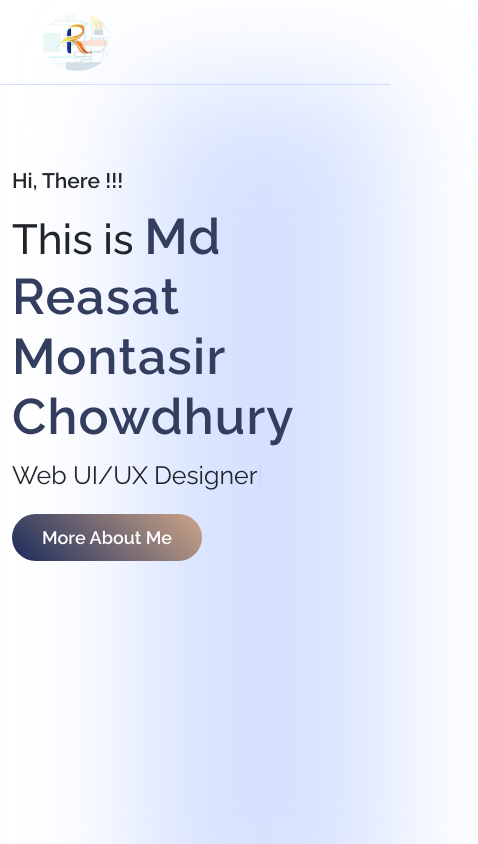
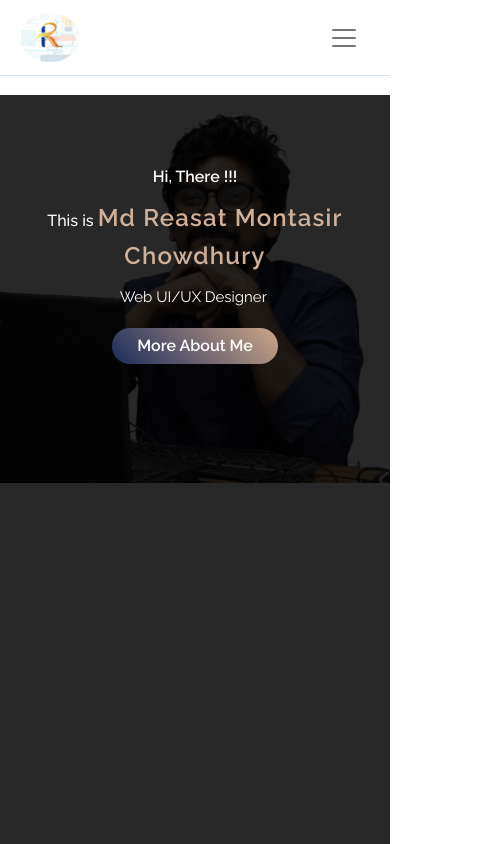
Before and after one commit to Reasat-0/reasat_montasir, a React (Create React App) app: page / in a window 390 px wide. Shown: the top 844 px of the page, 478 px wide, since content can reach past the window. Built offline with nearby package versions, Linux system fonts and the light colour scheme.

Commit message:
Header banner responsiveness

```diff
--- a/package.json
+++ b/package.json
@@ -13,7 +13,6 @@
     "@testing-library/react": "^13.0.1",
     "@testing-library/user-event": "^13.5.0",
     "aos": "^3.0.0-beta.6",
-    "boostrap": "^2.0.0",
     "bootstrap": "^5.1.3",
     "react": "^18.0.0",
     "react-dom": "^18.0.0",
--- a/public/index.html
+++ b/public/index.html
@@ -40,6 +40,8 @@
       href="https://cdnjs.cloudflare.com/ajax/libs/slick-carousel/1.6.0/slick-theme.min.css"
     />
 
+    <link rel="stylesheet" href="https://cdn.jsdelivr.net/npm/bootstrap@5.1.0/dist/css/bootstrap.min.css" />
+
     <!--
       Notice the use of %PUBLIC_URL% in the tags above.
       It will be replaced with the URL of the `public` folder during the build.
--- a/src/assets/scss/portfolio/components/cusotmnav.scss
+++ b/src/assets/scss/portfolio/components/cusotmnav.scss
@@ -1,35 +1,25 @@
 
-.custom-nav-main{
-    min-height: 70;
+.custom-navbar{
     border-bottom: 1px solid #a2bdff78;
-    &.colored{
-        background: white;
-    }
-    .custom-nav-container{
-        display: flex;
-        max-width: 90%;
-        margin: 0 auto;
-        align-items: center;
+        &.colored{
+            background: white;
+        }
+        .container-fluid{
+            padding: 0 10%;
+
         .navbar-brand{
-            flex: 0 0 70px;
             max-width: 70px;
-            .logo-section{
-                img{
-                    max-width:100%;
-                    border-radius: 50%;
-                }
+            img{
+                width:100%;
+                border-radius: 50%;
             }
         }
         .custom-nav-collapse{
-            flex: 0 0 calc(100% - 70px );
-            max-width: calc( 100% - 70px );
             justify-content: flex-end;
             .custom-nav-item-container{
-                // @include custom-nav-item-container;
                 display: flex;
                 justify-content: flex-end;
                 li{
-                    list-style: none;
                     margin: 0 20px;
                     a{
                         padding: 3px 5px;
@@ -47,5 +37,93 @@
                 }
             }
         }
+        .custom-nav-toggler{
+            background-color: rgba(0,0,0,.1);
+            &:focus,
+            &:focus-visible{
+                box-shadow: none;
+            }
+        }
     }
+    &.toggle-opened{
+        background-color: $theme_blue;
+        .custom-nav-collapse{
+            .custom-nav-item-container{
+                li{
+                    margin: 2px 0;
+                    border-bottom: 1px solid rgb(143, 154, 185);
+                    &:last-child{
+                        border-bottom: none;
+                    }
+                    a{
+                        padding: 8px 0;
+                        color: #fff;
+
+                    }
+                    &.active{
+                        a{
+
+                            color: rgb(199, 161, 143);
+                        }
+                    }
+                }
+            }
+        }
+    }
+    // }
 }
+
+
+@media screen and (min-width:320px){
+
+.custom-navbar{
+        .container-fluid{
+            padding: 0 5%;
+
+        .navbar-brand{
+            max-width: 60px;
+            img{
+            }
+        }
+        .custom-nav-collapse{
+            .custom-nav-item-container{
+
+                li{
+
+                    a{
+
+                    }
+                    &.active{
+                        a{
+
+                        }
+                    }
+                }
+            }
+        }
+        .custom-nav-toggler{
+            background: transparent;
+            border: none;
+        }
+    }
+    &.toggle-opened{
+        .custom-nav-collapse{
+            .custom-nav-item-container{
+                li{
+                    &:last-child{
+                    }
+                    a{
+                        font-size: 11px;
+                    }
+                    &.active{
+                        a{
+
+                        }
+                    }
+                }
+            }
+        }
+    }
+    // }
+}
+}
--- a/src/assets/scss/portfolio/components/headerbanner.scss
+++ b/src/assets/scss/portfolio/components/headerbanner.scss
@@ -80,3 +80,60 @@
         }
     }
 }
+
+@media screen and (min-width:320px){
+    .header-banner-section{
+        min-height: 100vh;
+        .header-banner-overlay{
+            display: none;
+        }
+        .header-banner-left-col{
+            text-align: center;
+            z-index: 1;
+            background: rgba(0, 0, 0, 0.842);
+            min-height: 100vh;
+            .header-banner-greeting,
+            .header-banner-intro,
+            .header-banner-designation{
+                color :white;
+
+            }
+            .header-banner-greeting{
+                font-size: 16px;
+            }
+            .header-banner-designation{
+                font-size: 15px;
+            }
+            .header-banner-intro{
+                font-size: 16px;
+                span{
+                    font-size: 24px;
+                    line-height: 1.6;
+                    color: $theme_gold_light_1;
+                }
+            }
+            .header-banner-designation{
+
+            }
+            .header-banner-btn{
+                padding: 6px 25px;
+                font-size: 16px;
+            }
+        }
+        .header-banner-right-col{
+            position: absolute;
+            z-index: 0;
+            padding:0;
+            .header-banner-img{
+                max-width: 100%;
+                &:before{
+
+                img{
+
+                }
+            }
+        }
+        }
+    }
+
+}
--- a/src/compnents/CusotmNav/index.js
+++ b/src/compnents/CusotmNav/index.js
@@ -1,16 +1,20 @@
 import { useEffect, useState } from "react"
-import { Collapse, Container, Nav, Navbar, NavbarBrand, NavItem, NavLink } from "reactstrap"
+import { Collapse, Nav, Navbar, NavbarBrand, NavItem, NavLink, NavbarToggler } from "reactstrap"
 import RLogo from '../../assets/img/reasat_logo.png'
 import SmoothScrolling from "../../utils/smooth_scroll"
 const CustomNav = () => {
 
     const [navbar_color,setNavbarColor] = useState('transparent')
     const [active_nav,setActiveNav] = useState(null)
+    const [navbarToggleOpen,setNavbarToggleOpen] = useState(false)
 
     useEffect( () => {
         window.addEventListener("scroll", changeNavbarColor)
     })
 
+    const toggle = () => {
+        setNavbarToggleOpen((prev) => !prev)
+    }
 
 
     const changeNavbarColor = () => {
@@ -36,11 +40,13 @@ const CustomNav = () => {
     return (
         <>
             <Navbar
+                className={`fixed-top custom-navbar ${navbar_color} ${navbarToggleOpen ? 'toggle-opened' : ""}`}
+                onClick={changeNavbarColor}
+                // color="light"
+                light
                 expand="md"
-                className={`fixed-top custom-nav-main ${navbar_color}`}
-                onClick={changeNavbarColor}
             >
-                <Container className="custom-nav-container">
+                {/* <div className="custom-nav-container"> */}
                     <NavbarBrand>
                         <div className="logo-section">
                             <img src={RLogo} alt="logo"/>
@@ -48,7 +54,8 @@ const CustomNav = () => {
 
                     </NavbarBrand>
 
-                    <Collapse navbar className="custom-nav-collapse">
+                    <NavbarToggler onClick={toggle} className="custom-nav-toggler"/>
+                    <Collapse isOpen={navbarToggleOpen} navbar className="custom-nav-collapse">
                         <Nav
                             navbar
                             className="custom-nav-item-container"
@@ -78,7 +85,13 @@ const CustomNav = () => {
                             </NavItem>
                         </Nav>
                     </Collapse>
-                </Container>
+
+                        {/* <NavbarToggler onClick={'this.toggle'}>
+                            <span className="navbar-toggler-bar bar1"></span>
+                            <span className="navbar-toggler-bar bar2"></span>
+                            <span className="navbar-toggler-bar bar3"></span>
+                        </NavbarToggler> */}
+                {/* </div> */}
             </Navbar>
 
 
```
Also changed, not shown: 1 other file (tests, documents, lock files or other folders).
